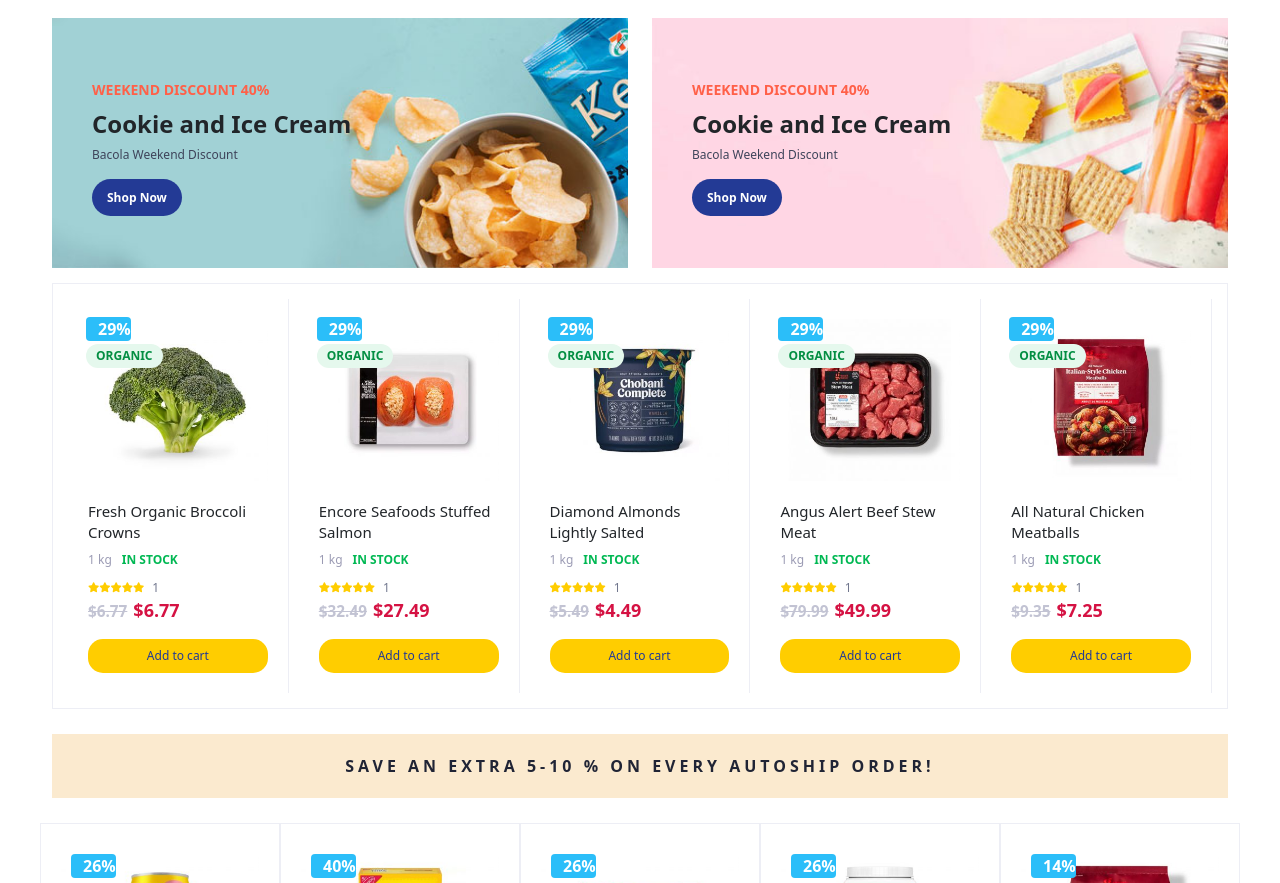
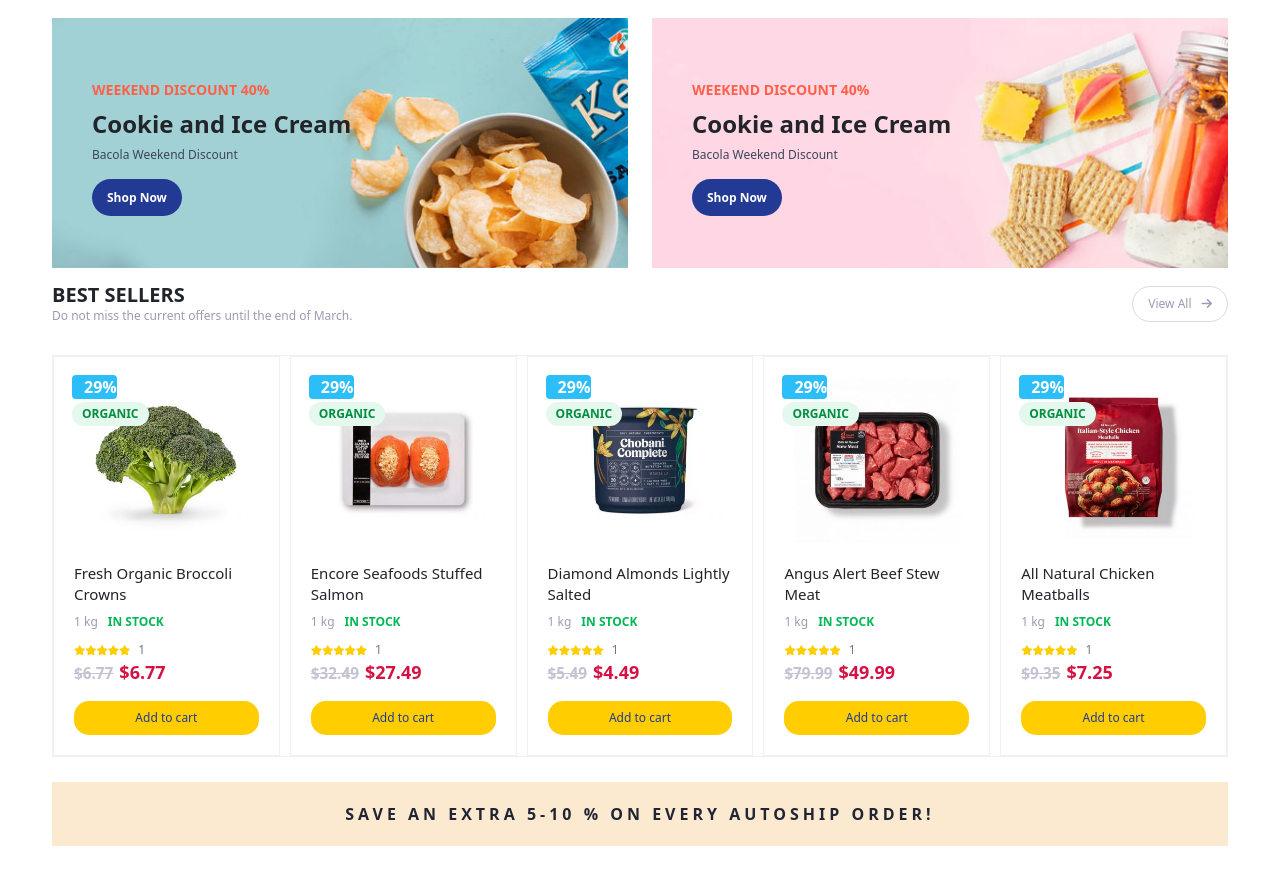
Before and after one commit to NicatHuseynov99/html-css-javascript-bootstrap-Home-site, a plain HTML site: page index.html in a window 1280 px wide. Shown: the part 1762-2645 px from the top of the page. Drawn offline with Linux system fonts and the light colour scheme.

Commit message:
section carousel is changed

```diff
--- a/asset/css/style.scss
+++ b/asset/css/style.scss
@@ -1688,11 +1688,49 @@
       max-width: 1200px;
 
       .wrapper-form {
-        border: 1px solid#edeef5;
-        padding: 15px;
-
+        .carousel-text {
+          display: flex;
+          align-items: center;
+          justify-content: space-between;
+          margin-bottom: 30px;
+          .text {
+            h4 {
+              font-size: 20px;
+              font-weight: 600;
+              text-transform: uppercase;
+              letter-spacing: 0;
+              margin-bottom: 0;
+            }
+            .text-main {
+              font-size: 12px;
+              color: #9b9bb4;
+            }
+          }
+          .view {
+            display: flex;
+            align-items: center;
+            justify-content: center;
+            border: 1px solid #d9d9e9;
+            padding: 8px 15px;
+            border-radius: 30px;
+
+            a {
+              color: #9b9bb4;
+              font-size: 12px;
+              text-decoration: none;
+              i {
+                margin-left: 10px;
+              }
+            }
+          }
+        }
+
+        .carousel-border {
+          border: 1px solid#f5edee;
+
+          .item {
             .wrapper {
-          border-right: 1px solid#edeef5;
+              border: 1px solid#f5edee;
 
               .carousel-image {
                 position: relative;
@@ -1819,7 +1857,8 @@
           }
         }
       }
-
+    }
+  }
   #text {
     margin: 10px 0;
     .container-flex {
@@ -1845,9 +1884,12 @@
     }
   }
   #discount-products {
+    padding: 15px 0;
     .container {
       max-width: 1200px;
+      .wrapper {
         .row {
+          padding: 0 12px;
           .product {
             padding: 20px;
             width: 100%;
@@ -1859,7 +1901,6 @@
                 position: relative;
                 .add-cart {
                   display: block;
-
                 }
               }
             }
@@ -1965,6 +2006,7 @@
                   border-radius: 15px;
                   color: #ffffff;
                   font-weight: 500;
+                }
               }
             }
           }
--- a/index.html
+++ b/index.html
@@ -834,7 +834,18 @@
       <section id="carousel">
         <div class="container">
           <div class="wrapper-form">
-            <div class="owl-carousel owl-theme salam">
+            <div class="carousel-text">
+              <div class="text">
+                <h4>Best Sellers</h4>
+                <div class="text-main">
+                  Do not miss the current offers until the end of March.
+                </div>
+              </div>
+              <div class="view">
+                <a href="">View All<i class="fa-solid fa-arrow-right"></i></a>
+              </div>
+            </div>
+            <div class="owl-carousel owl-theme carousel-border">
               <div class="item">
                 <div class="wrapper">
                   <div class="carousel-image">
@@ -1125,6 +1136,7 @@
           </div>
         </div>
       </section>
+
       <section id="text">
         <div class="container-flex">
           <div class="container-wrapper">
@@ -1139,6 +1151,7 @@
 
       <section id="discount-products">
         <div class="container d-none d-xl-block">
+          <div class="wrapper">
             <div class="row">
               <div class="col p-0">
                 <div class="product">
@@ -1351,7 +1364,9 @@
                     /></a>
                   </div>
                   <div class="product-content">
-                  <h3 class="product-title">Tropicana Pineapple Mango Drink</h3>
+                    <h3 class="product-title">
+                      Tropicana Pineapple Mango Drink
+                    </h3>
                     <div class="product-meta">
                       <div class="in-stock">In Stock</div>
                     </div>
@@ -1472,7 +1487,9 @@
               </div>
             </div>
           </div>
+        </div>
         <div class="container">
+          <div class="wrapper">
             <div class="row">
               <div class="col-6 p-0 d-xl-none">
                 <div class="product">
@@ -1683,7 +1700,9 @@
                     /></a>
                   </div>
                   <div class="product-content">
-                  <h3 class="product-title">Tropicana Pineapple Mango Drink</h3>
+                    <h3 class="product-title">
+                      Tropicana Pineapple Mango Drink
+                    </h3>
                     <div class="product-meta">
                       <div class="in-stock">In Stock</div>
                     </div>
@@ -1799,6 +1818,7 @@
                       <span><del>$4.35</del>$3.25</span>
                     </div>
                     <div class="add-cart"><a href="">Add to cart</a></div>
+                  </div>
                 </div>
               </div>
             </div>
```
Also changed, not shown: asset/css/style.css, 1 other file. Lines whose indentation alone changed are shown as unchanged.
